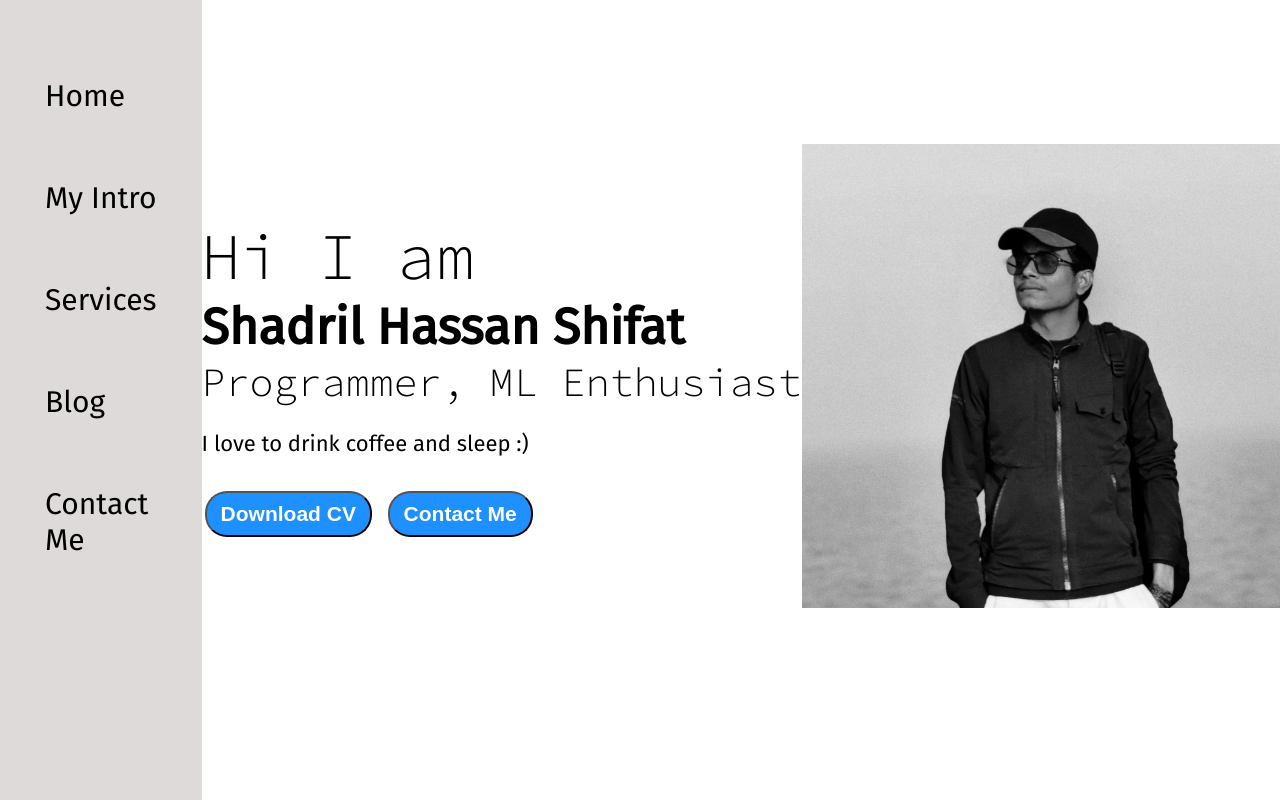
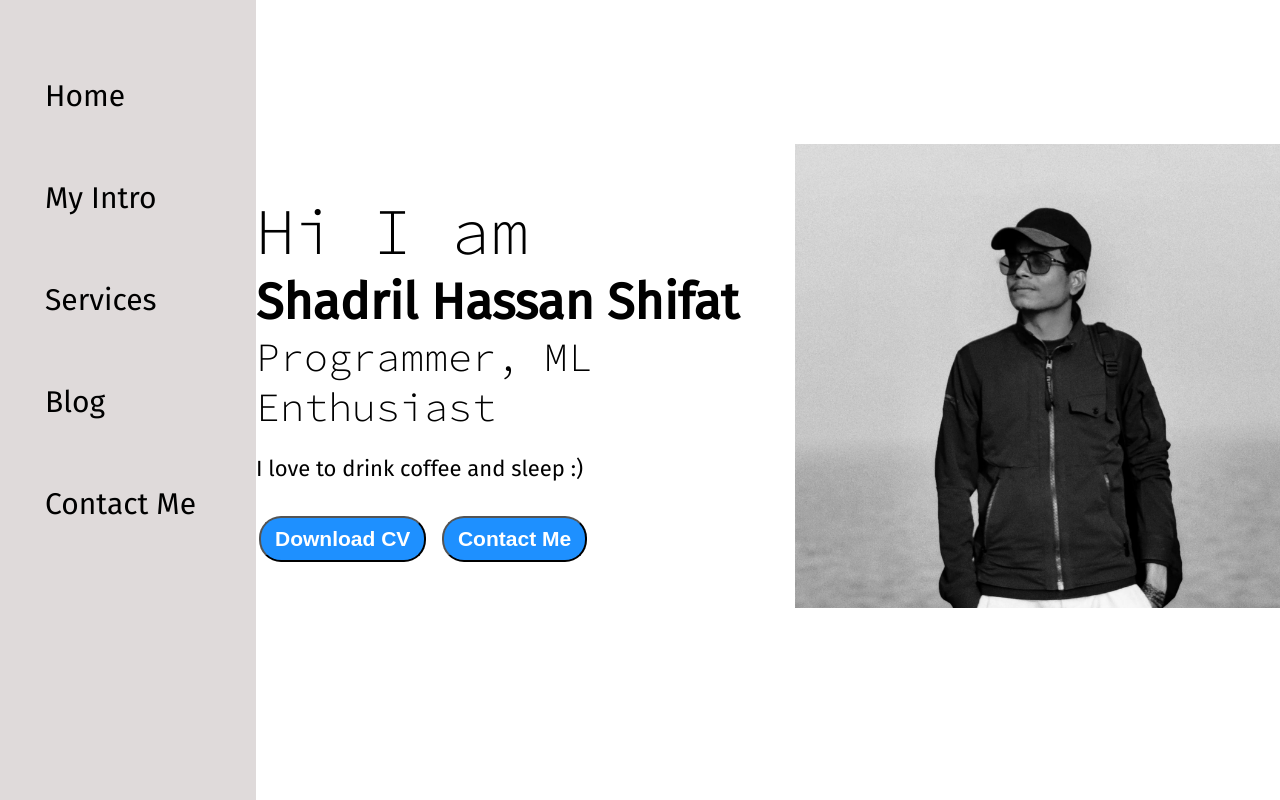
Before and after one commit to shadril238/shadril238.github.io, a plain HTML site: page index.html in a window 1280 px wide. Drawn offline with Linux system fonts and the light colour scheme.

Commit message:
d-2: info-container css fixed

```diff
--- a/style.css
+++ b/style.css
@@ -39,8 +39,9 @@
 
 .info-container{
     /* background-color: green; */
+    /* position: fixed; */
     height: 58vh;
-    width: max-content;
+    width: 80vw;
     margin: 144px auto;
     display: flex;
     justify-content: space-around;
```
